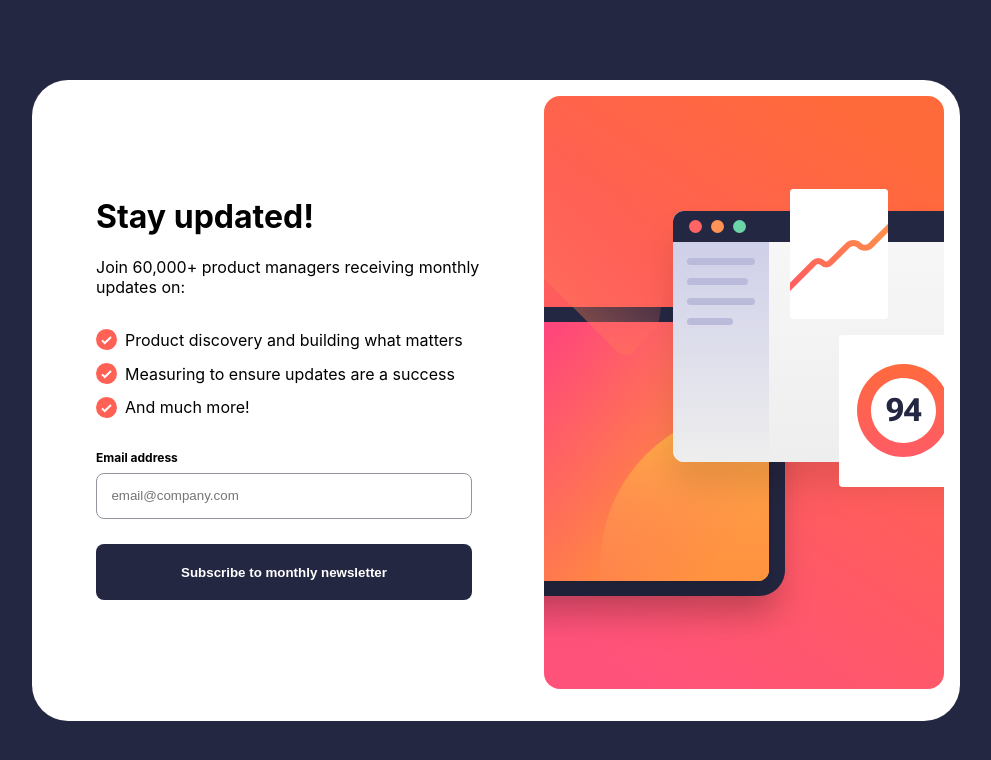
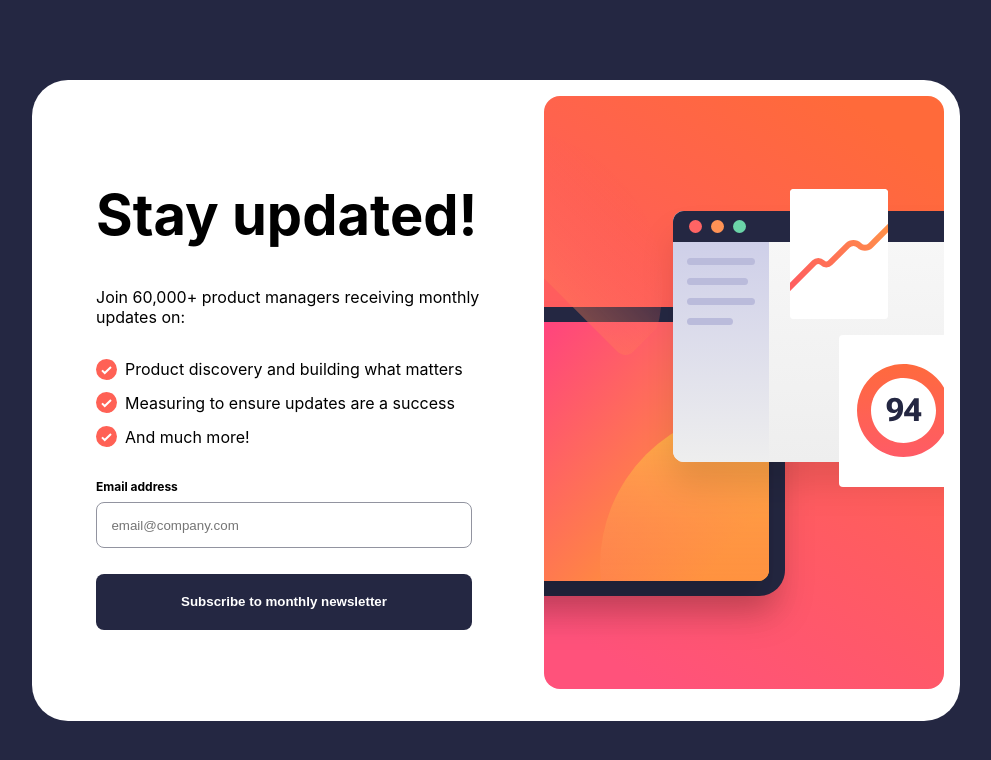
Before and after one commit to rojasmart/newsletter-sign-up-with-success-message-main, a React (Create React App) app: page / in a window 1280 px wide. Shown: the top 760 px of the page, without its empty margins (144-1135 px from the left). Built offline with nearby package versions, Linux system fonts and the light colour scheme.

Commit message:
Finalized submit and styling

```diff
--- a/src/App.js
+++ b/src/App.js
@@ -5,13 +5,14 @@ import Icon from "./assets/images/icon-list.svg";
 function App() {
   const [email, setEmail] = useState("");
   const [error, setError] = useState(null);
+  const [submit, setSubmit] = useState(false);
 
   function isValidEmail(email) {
     return /\S+@\S+\.\S+/.test(email);
   }
 
   const handleChange = (event) => {
-    if (!isValidEmail(event.target.value)) {
+    if (!isValidEmail(event.target.value) && submit === true) {
       setError("Email is invalid");
     } else {
       setError(null);
@@ -27,8 +28,9 @@ function App() {
     if (isValidEmail(email)) {
       console.log("the email is valid");
     } else {
-      setError("Email is invalid");
+      setError("Valid email required");
     }
+    setSubmit(true);
   };
 
   return (
@@ -59,7 +61,11 @@ function App() {
             <form onSubmit={handleSubmit}>
               <div className="content-labels">
                 <label htmlFor="content-text-input">Email address</label>
-                {error && <p style={{ color: "red" }}>{error}</p>}
+                {error && (
+                  <label htmlFor="content-text-error" className="email-error">
+                    {error}
+                  </label>
+                )}
               </div>
               <input
                 type="text"
--- a/src/index.css
+++ b/src/index.css
@@ -41,6 +41,10 @@ body {
 code {
   font-family: source-code-pro, Menlo, Monaco, Consolas, "Courier New",
     monospace;
+}
+
+h1 {
+  font-size: 3.5rem;
 }
 
 button {
@@ -121,13 +125,21 @@ label {
   gap: 0.5rem;
 }
 
+form {
+  width: 376px;
+}
+
 .content {
-  padding: 5rem 3rem;
+  padding: 3rem 3rem;
 }
 
 .content-input {
   display: flex;
   flex-direction: column;
+}
+
+.email-error {
+  color: var(--tomato);
 }
 
 .content-labels {
```
